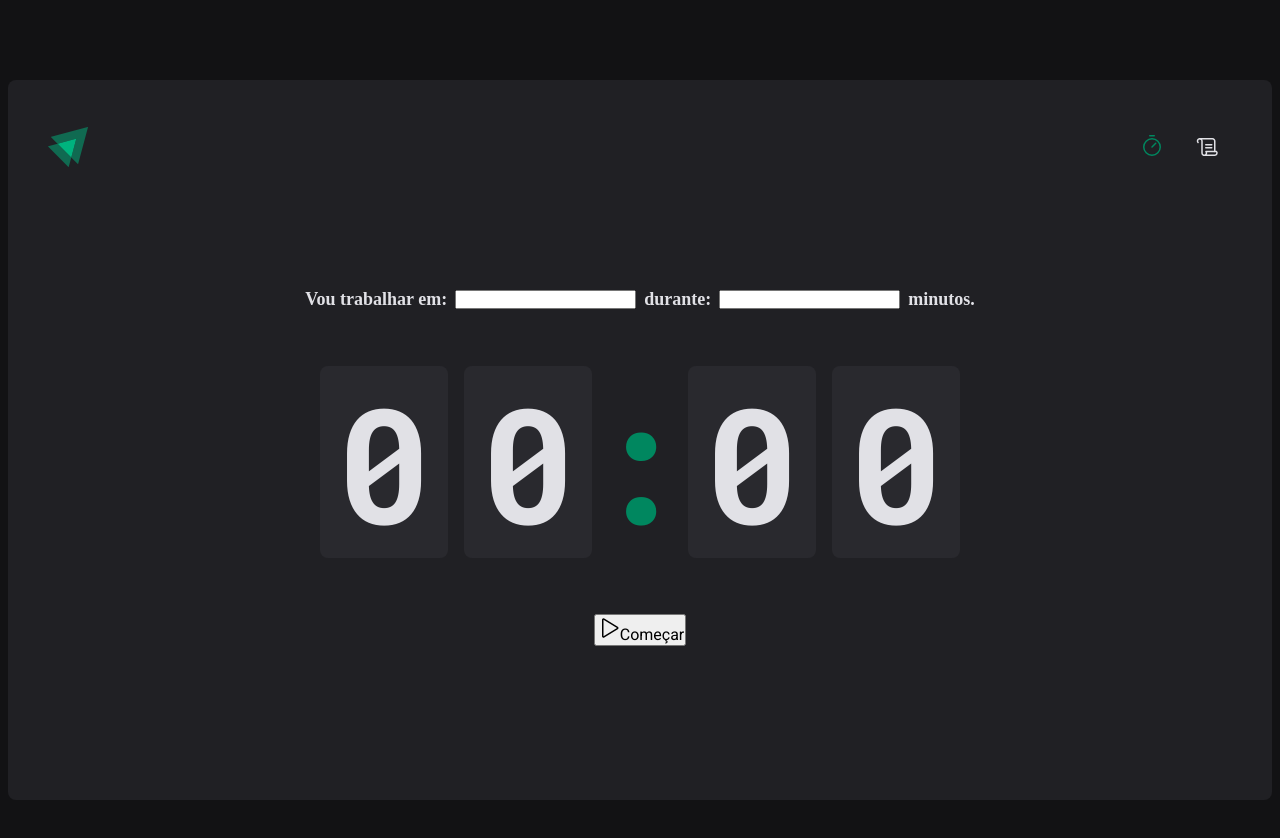
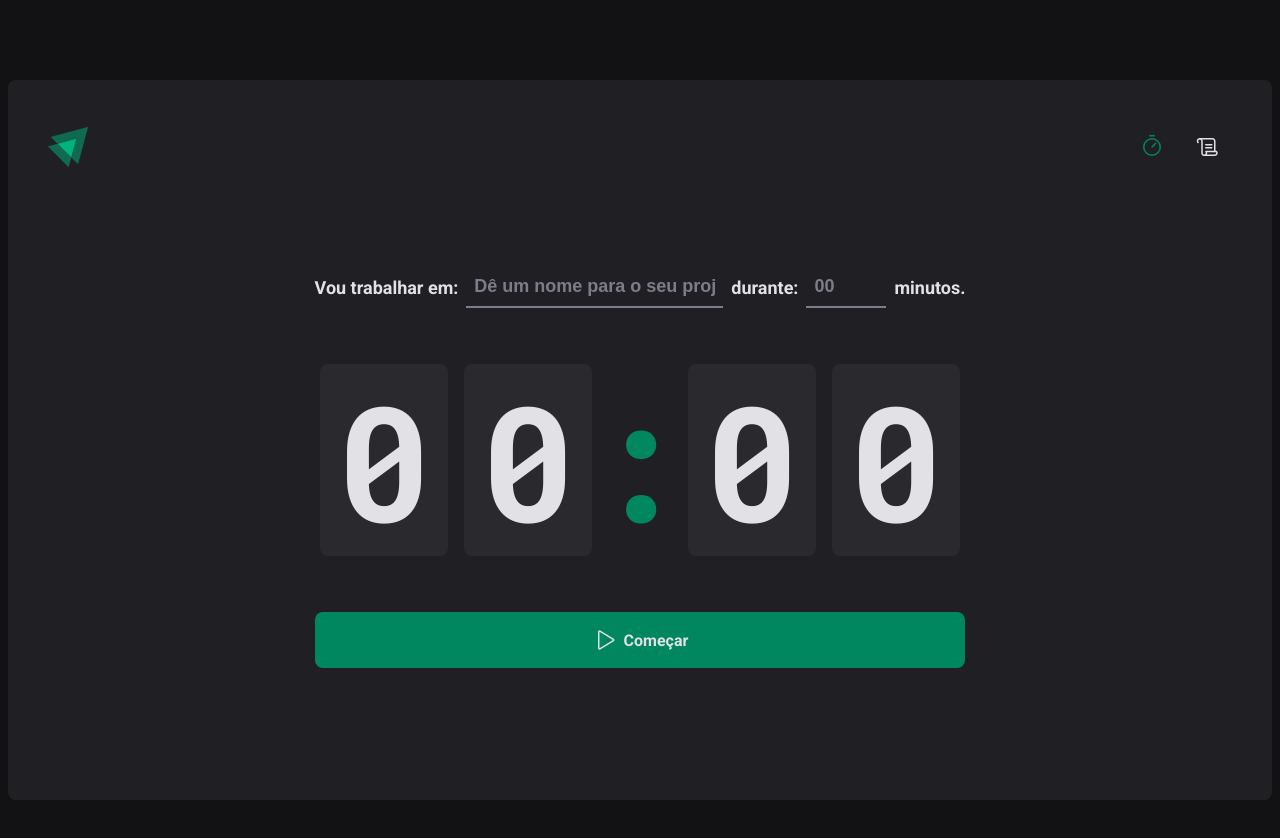
Before and after one commit to Gustavo-Orlandini/Rocketseat-Ignite-Timer, a React (Vite) app: page / in a window 1280 px wide. Shown: the top 838 px of the page. Built offline with nearby package versions, Linux system fonts and the light colour scheme.

Commit message:
Complete page Home

```diff
--- a/src/pages/Home/index.tsx
+++ b/src/pages/Home/index.tsx
@@ -3,7 +3,10 @@
   CountdownContainer,
   FormContainer,
   HomeContainer,
+  MinutesAmountInput,
   Separator,
+  StartCountdownButton,
+  TaskInput,
 } from './styles'
 
 export function Home() {
@@ -12,10 +15,28 @@
       <form action="">
         <FormContainer>
           <label htmlFor="task">Vou trabalhar em:</label>
-          <input type="text" name="" id="task" />
+          <TaskInput
+            type="text"
+            placeholder="Dê um nome para o seu projeto"
+            id="task"
+            list="task-suggestions"
+          />
+
+          <datalist id="task-suggestions">
+            <option value="Projeto 1" />
+            <option value="Projeto 2" />
+            <option value="Projeto 3" />
+          </datalist>
 
           <label htmlFor="minutesAmount">durante:</label>
-          <input type="number" id="minutesAmount" />
+          <MinutesAmountInput
+            type="number"
+            placeholder="00"
+            id="minutesAmount"
+            step={5}
+            min={5}
+            max={60}
+          />
 
           <span>minutos.</span>
         </FormContainer>
@@ -28,10 +49,10 @@
           <span>0</span>
         </CountdownContainer>
 
-        <button type="submit">
+        <StartCountdownButton type="submit">
           <Play size={24} />
           Começar
-        </button>
+        </StartCountdownButton>
       </form>
     </HomeContainer>
   )
--- a/src/pages/Home/styles.ts
+++ b/src/pages/Home/styles.ts
@@ -28,6 +28,42 @@
   flex-wrap: wrap;
 `
 
+// Código abaixo cria uma estilização base para os 2 inputs, afim de escrever o código 1 vez só
+const BaseInput = styled.input`
+  background: transparent;
+  height: 2.5rem;
+  border: 0;
+  border-bottom: 2px solid ${(props) => props.theme['gray-500']};
+  font-weight: bold;
+  font-size: 1.125rem;
+  padding: 0 0.5rem;
+  color: ${(props) => props.theme['gray-100']};
+
+  &:focus {
+    box-shadow: none;
+    border-color: ${(props) => props.theme['green-500']};
+  }
+
+  &::placeholder {
+    color: ${(props) => props.theme['gray-500']};
+  }
+`
+
+export const TaskInput = styled(BaseInput)`
+  flex: 1;
+
+  /* abaixo é para tirar a setinha ">" para baixo que existe no input */
+  /* só funciona a princípio no Chrome */
+  &::-webkit-calendar-picker-indicator {
+    display: none !important;
+  }
+`
+
+export const MinutesAmountInput = styled(BaseInput)`
+  width: 4rem;
+`
+// ____________________________________________________________________________________
+
 export const CountdownContainer = styled.div`
   font-family: 'Roboto Mono', monospace;
   font-size: 10rem;
@@ -51,3 +87,27 @@
   display: flex;
   justify-content: center;
 `
+
+export const StartCountdownButton = styled.button`
+  width: 100%;
+  border: 0;
+  padding: 1rem;
+  border-radius: 8px;
+  align-items: center;
+  justify-content: center;
+  display: flex;
+  gap: 0.5rem;
+  font-weight: bold;
+  cursor: pointer;
+  background: ${(props) => props.theme['green-500']};
+  color: ${(props) => props.theme['gray-100']};
+
+  &:disabled {
+    cursor: not-allowed;
+    opacity: 0.7;
+  }
+
+  &:not(:disabled):hover {
+    background: ${(props) => props.theme['green-700']};
+  }
+`
--- a/src/styles/global.ts
+++ b/src/styles/global.ts
@@ -18,7 +18,7 @@
         -webkit-font-smoothing: antialiased;
     }
 
-    border-style, input-security, textarea, button {
+    body, input-security, textarea, button {
         font-family: 'Roboto', sans-serif;
         font-size: 1rem;
         font-weight: 400;
```
